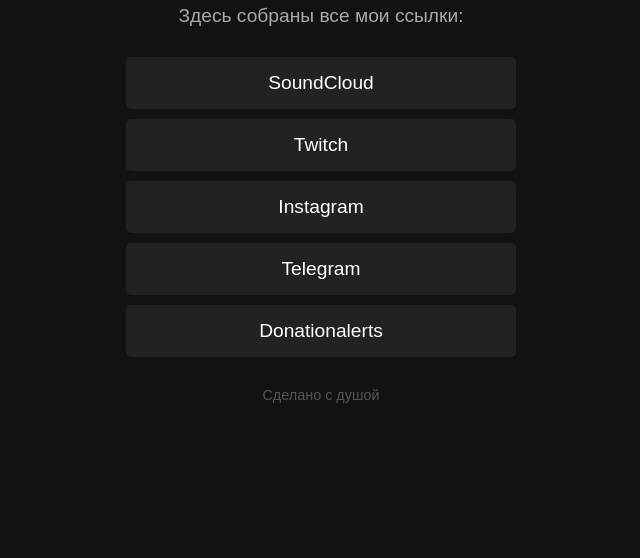
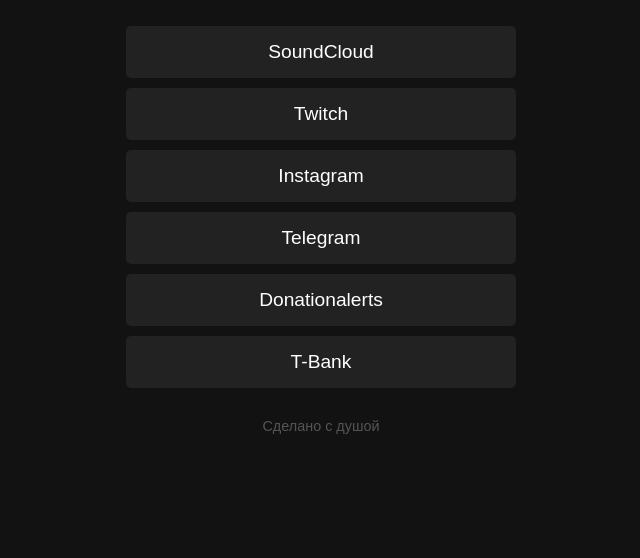
Before and after one commit to silversuurf/norah_web, a plain HTML site: page index.html in a window 1280 px wide. Shown: the part 242-800 px from the top of the page, without its empty margins (319-959 px from the left). Drawn offline with Linux system fonts and the light colour scheme.

Commit message:
Update index.html

```diff
--- a/index.html
+++ b/index.html
@@ -60,13 +60,14 @@
 <body>
     <div class="container">
         <h1>Добро пожаловать!</h1>
-        <p>Здесь собраны все мои ссылки:</p>
+        <p>Мое творчество:</p>
         <div class="links">
             <a href="https://soundcloud.com/norah_sound" target="_blank">SoundCloud</a>
             <a href="https://www.twitch.tv/norah227" target="_blank">Twitch</a>
             <a href="https://www.instagram.com/belli_337" target="_blank">Instagram</a>
             <a href="https://t.me/Haropoos" target="_blank">Telegram</a>
             <a href="https://www.donationalerts.com/r/norah42" target="_blank">Donationalerts</a>
+            <a href="https://www.tinkoff.ru/rm/r_VRoylPbcfc.CzcsmnUSwx/m651199347" target="_blank">T-Bank</a>
         </div>
         <footer>
             Сделано с душой
```
